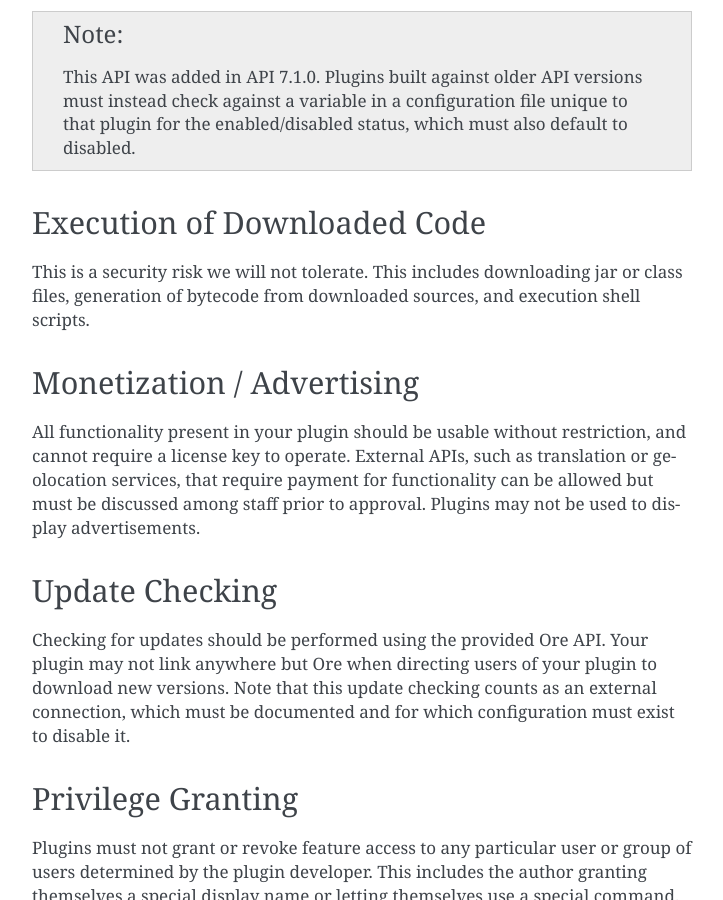
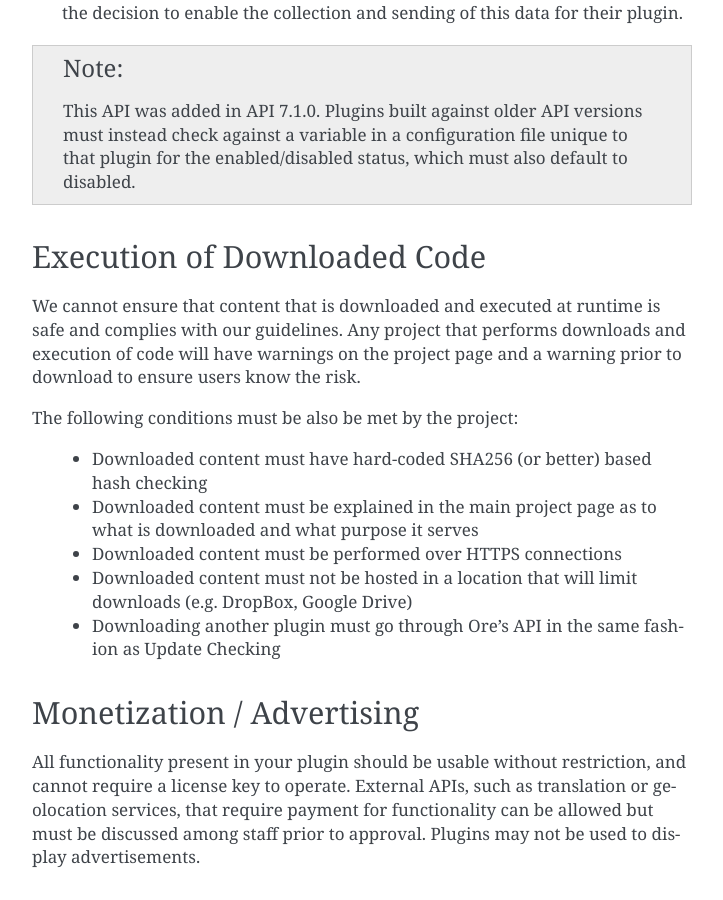
Before and after one commit to SpongePowered/SpongeDocs, a Sphinx documentation site: the page built from source/ore/guidelines.rst, in a window 1280 px wide and 900 px high, scrolled down 4459 px. Shown: the whole window, without its empty margins (388-1111 px from the left). Built offline with Sphinx 7.4.7, drawn with Linux system fonts in a browser that asks for light colours; pages that are not in the unit, such as notebooks, are missing from menus; some of the changed text lies outside the part shown.

Commit message:
Update guidelines.rst (#820)
* Update guidelines.rst

* Update guidelines.rst

```diff
--- a/source/ore/guidelines.rst
+++ b/source/ore/guidelines.rst
@@ -40,11 +40,9 @@
 Main Documentation Page (Home)
 ~~~~~~~~~~~~~~~~~~~~~~~~~~~~~~
 
-This is the first page anyone sees when visiting your project. Information here should include a description of your
-project’s features. The following, if present in your plugin, should be documented on the main page if not documented
-elsewhere on the Ore project: commands, configuration, and permission nodes. Additionally, the below information must
-be documented on the main page if relevant:
-
+This is the first page that anyone will see when visiting your project. Information here should include a clear and concise
+description of your project's features and goals. The following, if present in your plugin, should be documented on the main
+page if relevant:
 
     **External Connections**
 
@@ -63,6 +61,10 @@
      - Web server that runs on the plugin, serving information to users
      - Server that runs on the plugin, listening to requests from other services
      - IRC/Discord/Telegram/WhatsApp bot or relay
+
+    Examples of systems that do **not** require documentation:
+
+     - Local databases or database connections specified by the end-user
 
 
 Category
@@ -185,8 +187,17 @@
 Execution of Downloaded Code
 ~~~~~~~~~~~~~~~~~~~~~~~~~~~~
 
-This is a security risk we will not tolerate. This includes downloading jar or class files, generation of bytecode
-from downloaded sources, and execution shell scripts.
+We cannot ensure that content that is downloaded and executed at runtime is safe and complies with our guidelines.
+Any project that performs downloads and execution of code will have warnings on the project page and a warning
+prior to download to ensure users know the risk.
+
+The following conditions must be also be met by the project:
+
+  - Downloaded content must have hard-coded SHA256 (or better) based hash checking
+  - Downloaded content must be explained in the main project page as to what is downloaded and what purpose it serves
+  - Downloaded content must be performed over HTTPS connections
+  - Downloaded content must not be hosted in a location that will limit downloads (e.g. DropBox, Google Drive)
+  - Downloading another plugin must go through Ore's API in the same fashion as Update Checking
 
 
 Monetization / Advertising
@@ -204,6 +215,7 @@
 when directing users of your plugin to download new versions. Note that this update checking counts as an external
 connection, which must be documented and for which configuration must exist to disable it.
 
+
 Privilege Granting
 ~~~~~~~~~~~~~~~~~~
 
```
